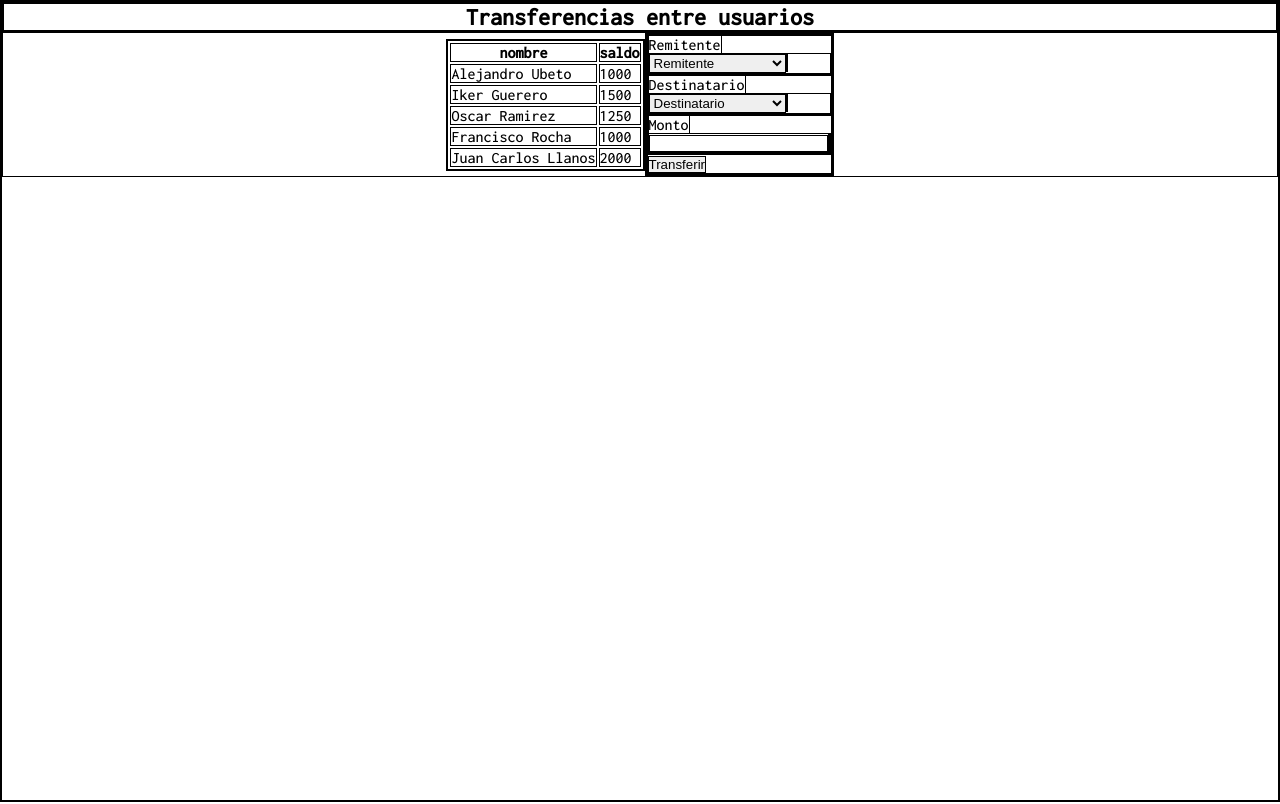
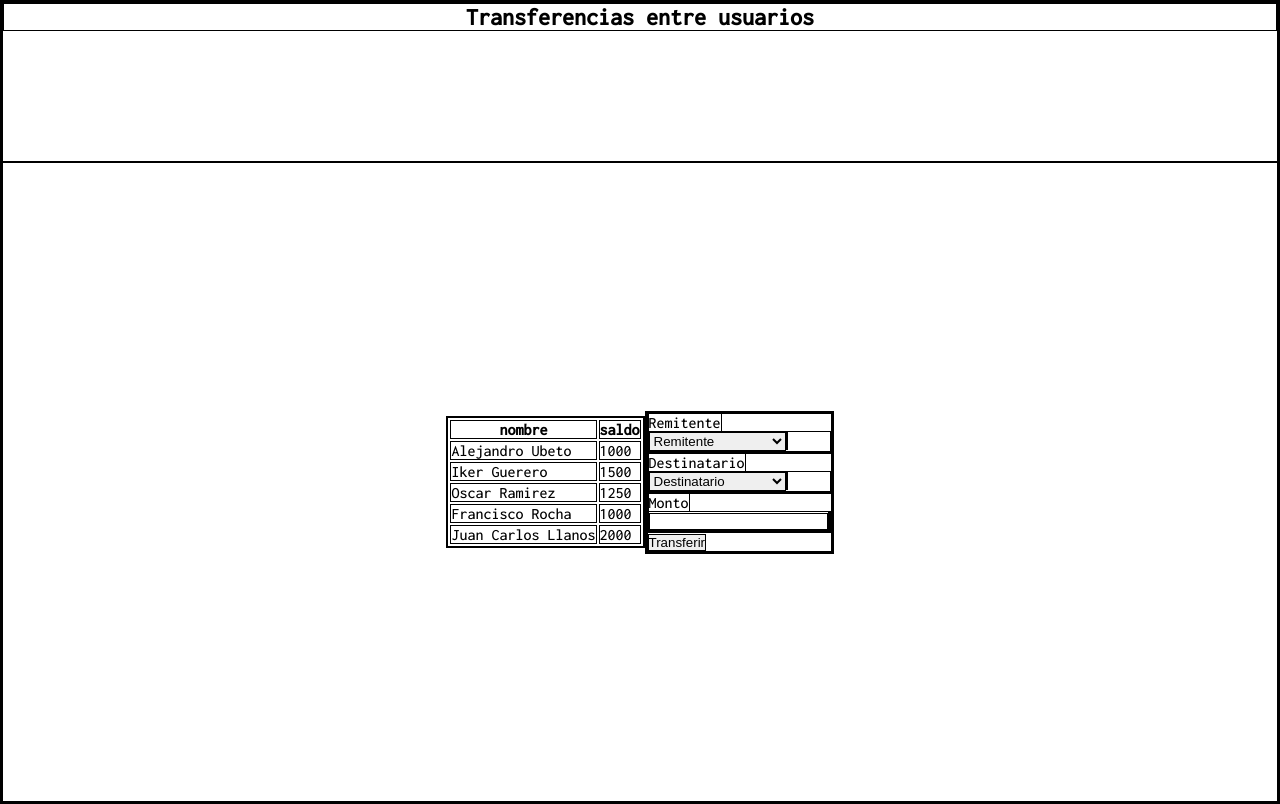
Before and after one commit to aleubeto/Bases-de-Datos-Actividad-Integradora, a PHP site: page /pag4_transacciones/pag4_index.php in a window 1280 px wide. Run offline with PHP 8.4, Linux system fonts and the light colour scheme; data comes from the database, SQL or seed files in the repository.

Commit message:
Distribución 20-80 de header y container

```diff
--- a/pag4_transacciones/css/pag4_styles.css
+++ b/pag4_transacciones/css/pag4_styles.css
@@ -16,7 +16,12 @@ h2{
     text-align: center;
 }
 
+.header{
+    min-height: 20vh;
+}
+
 .container{
+    min-height: 80vh;
     display: flex;
     align-items: center;
     justify-content: center;
```
